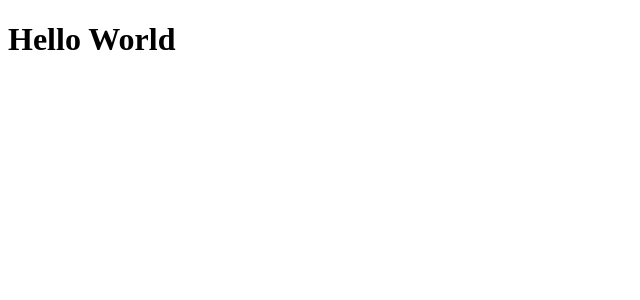
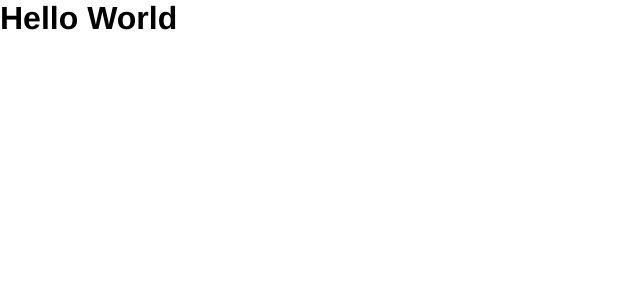
Before and after one commit to NataliTrindade/processo-taqtile, a React (Create React App) app: page / in a window 1280 px wide. Shown: the top 300 px of the page, without its empty margins (0-640 px from the left). Built offline with nearby package versions, Linux system fonts and the light colour scheme.

Commit message:
add styles to index.tsx

```diff
--- a/src/index.tsx
+++ b/src/index.tsx
@@ -1,6 +1,7 @@
 import React from 'react';
 import ReactDOM from 'react-dom/client';
 import App from './App';
+import "./styles.css"
 
 const root = ReactDOM.createRoot(
   document.getElementById('root') as HTMLElement
--- /dev/null
+++ b/src/styles.css
@@ -0,0 +1,9 @@
+* {
+    margin: 0;
+    padding: 0;
+    box-sizing: border-box;
+}
+
+body {
+    font-family: Helvetica, Arial, sans-serif;
+}
```
